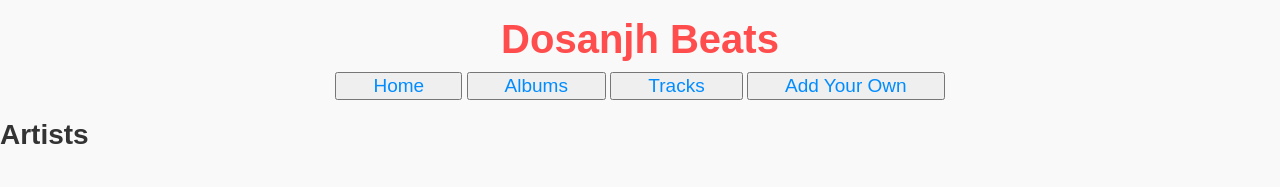
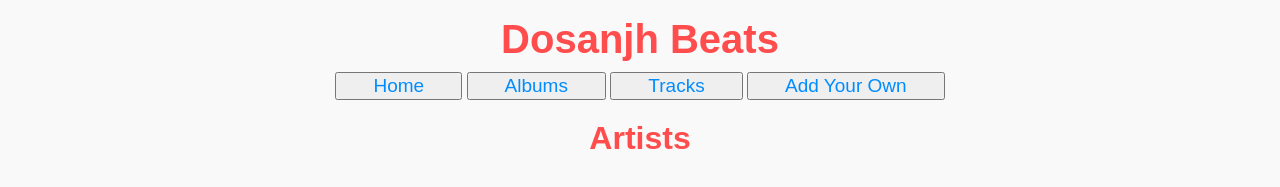
Before and after one commit to Talha-Talha2/Dosanjh-Beats, a plain HTML site: page Artists.html in a window 1280 px wide. Shown: the part 173-360 px from the top of the page. Drawn offline with Linux system fonts and the light colour scheme.

Commit message:
Update Artists.html

```diff
--- a/Artists.html
+++ b/Artists.html
@@ -59,7 +59,7 @@
 	<!-- This section is for the Artists to be displayed! -->
 
 	<div class="ARTISTSECTION">
-		<h1 style="font-size: 28px;">Artists</h1>
+		<h1 style="text-align: center; color: rgb(255, 77, 77); margin: 20px 0 10px;">Artists</h1>
 	</div>
 
 	<script src="/Dosanjh-Beats/db.js"></script>
```
